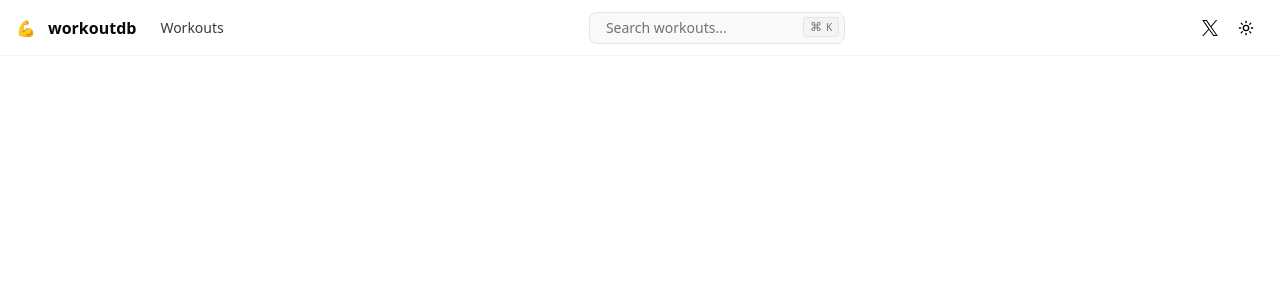
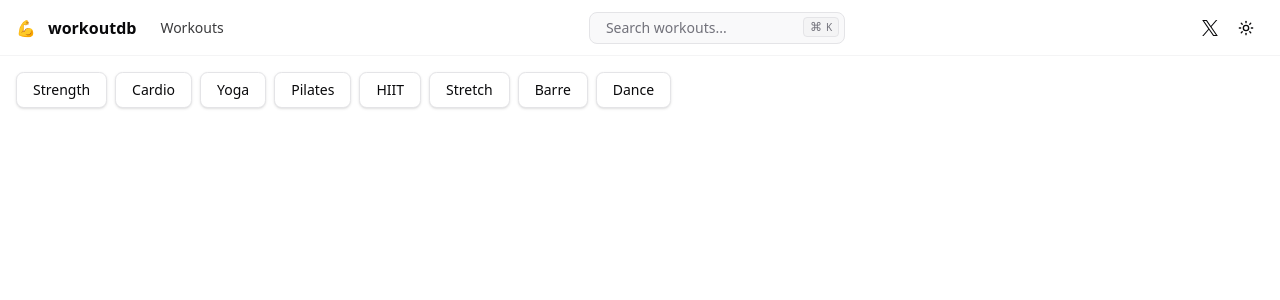
Before and after one commit to c-stoeckl/workoutdb, a Next.js app: page / in a window 1280 px wide. Shown: the top 300 px of the page. Built offline with nearby package versions, Linux system fonts and the light colour scheme.

Commit message:
Add scroll area with dummy data

```diff
--- a/app/globals.css
+++ b/app/globals.css
@@ -103,3 +103,10 @@
     @apply bg-background text-foreground;
   }
 }
+
+@layer base {
+  button:not(:disabled),
+  [role="button"]:not(:disabled) {
+    cursor: pointer;
+  }
+}
--- a/app/page.tsx
+++ b/app/page.tsx
@@ -1,9 +1,32 @@
 import { SiteHeader } from "@/components/site-header"
+import { Button } from "@/components/ui/button"
+import { ScrollArea, ScrollBar } from "@/components/ui/scroll-area"
+
+const workoutTypes = [
+  "Strength",
+  "Cardio",
+  "Yoga",
+  "Pilates",
+  "HIIT",
+  "Stretch",
+  "Barre",
+  "Dance",
+]
 
 export default function Home() {
   return (
     <div className="min-h-screen flex flex-col">
       <SiteHeader />
+      <ScrollArea className="w-full whitespace-nowrap mt-14">
+        <div className="flex w-max space-x-2 p-4">
+          {workoutTypes.map((type, index) => (
+            <Button key={index} variant="outline">
+              {type}
+            </Button>
+          ))}
+        </div>
+        <ScrollBar orientation="horizontal" />
+      </ScrollArea>
     </div>
   )
 }
--- /dev/null
+++ b/components/ui/scroll-area.tsx
@@ -0,0 +1,48 @@
+"use client"
+
+import * as React from "react"
+import * as ScrollAreaPrimitive from "@radix-ui/react-scroll-area"
+
+import { cn } from "@/lib/utils"
+
+const ScrollArea = React.forwardRef<
+  React.ElementRef<typeof ScrollAreaPrimitive.Root>,
+  React.ComponentPropsWithoutRef<typeof ScrollAreaPrimitive.Root>
+>(({ className, children, ...props }, ref) => (
+  <ScrollAreaPrimitive.Root
+    ref={ref}
+    className={cn("relative overflow-hidden", className)}
+    {...props}
+  >
+    <ScrollAreaPrimitive.Viewport className="h-full w-full rounded-[inherit]">
+      {children}
+    </ScrollAreaPrimitive.Viewport>
+    <ScrollBar />
+    <ScrollAreaPrimitive.Corner />
+  </ScrollAreaPrimitive.Root>
+))
+ScrollArea.displayName = ScrollAreaPrimitive.Root.displayName
+
+const ScrollBar = React.forwardRef<
+  React.ElementRef<typeof ScrollAreaPrimitive.ScrollAreaScrollbar>,
+  React.ComponentPropsWithoutRef<typeof ScrollAreaPrimitive.ScrollAreaScrollbar>
+>(({ className, orientation = "vertical", ...props }, ref) => (
+  <ScrollAreaPrimitive.ScrollAreaScrollbar
+    ref={ref}
+    orientation={orientation}
+    className={cn(
+      "flex touch-none select-none transition-colors",
+      orientation === "vertical" &&
+        "h-full w-2.5 border-l border-l-transparent p-[1px]",
+      orientation === "horizontal" &&
+        "h-2.5 flex-col border-t border-t-transparent p-[1px]",
+      className
+    )}
+    {...props}
+  >
+    <ScrollAreaPrimitive.ScrollAreaThumb className="relative flex-1 rounded-full bg-border" />
+  </ScrollAreaPrimitive.ScrollAreaScrollbar>
+))
+ScrollBar.displayName = ScrollAreaPrimitive.ScrollAreaScrollbar.displayName
+
+export { ScrollArea, ScrollBar }
--- a/package.json
+++ b/package.json
@@ -11,6 +11,7 @@
   "dependencies": {
     "@radix-ui/react-dialog": "^1.1.6",
     "@radix-ui/react-dropdown-menu": "^2.1.6",
+    "@radix-ui/react-scroll-area": "^1.2.3",
     "@radix-ui/react-slot": "^1.1.2",
     "class-variance-authority": "^0.7.1",
     "clsx": "^2.1.1",
```
Also changed, not shown: 1 other file (tests, documents, lock files or other folders).
